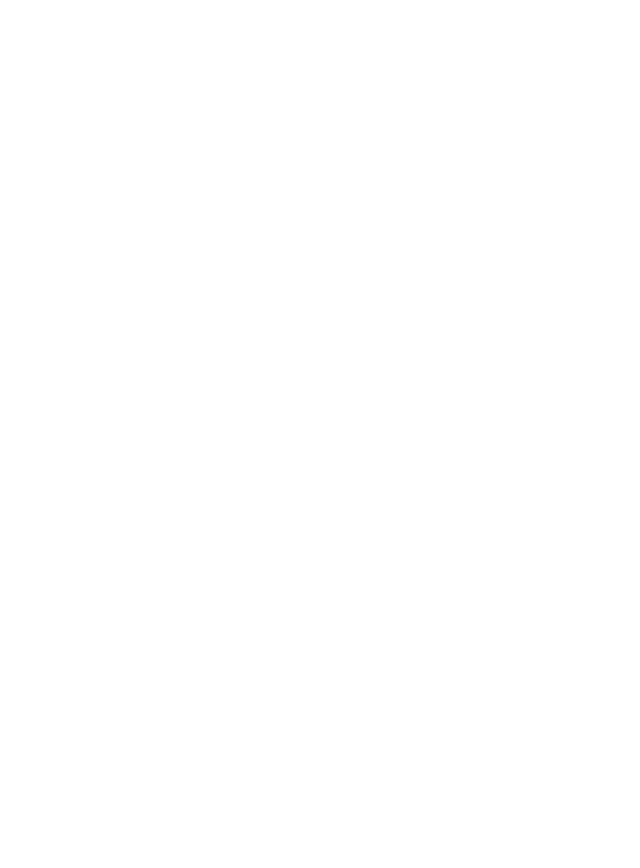
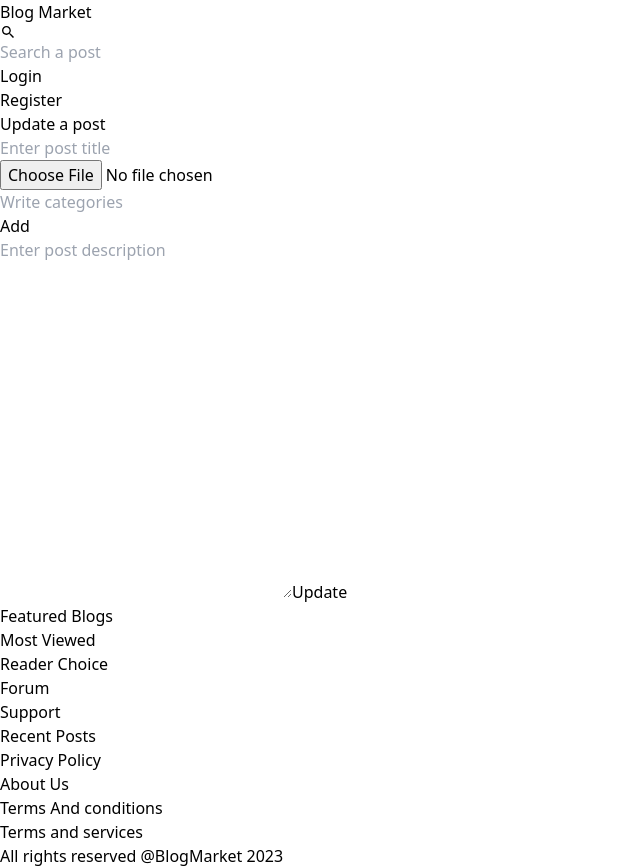
Before and after one commit to Libanad/WEB_BLOG_MARKET, a React (Vite) app in the folder frontend/: page /edit/1 in a window 1280 px wide. Before the commit this address had no page. Shown: the whole page, without its empty margins (0-640 px from the left). Before the commit the page ends 800 px from the top, so only its background shows below. Built offline with nearby package versions, Linux system fonts and the light colour scheme.

Commit message:
Added something in pages and components

```diff
--- a/frontend/src/App.jsx
+++ b/frontend/src/App.jsx
@@ -4,6 +4,8 @@
 import Register from "./pages/Register"
 import PostDetails from './pages/PostDetails'
 import CreatePost from './pages/CreatePost'
+import EditPost from './pages/EditPost'
+import ProfilePage from './pages/ProfilePage'
 
 
 const App = () => {
@@ -16,6 +18,8 @@
       <Route exact path="/register" element={<Register/>}/>
       <Route exact path="/write" element={<CreatePost/>}/>
       <Route exact path="/posts/post/:id" element={<PostDetails/>}/>
+      <Route exact path="/edit/:id" element={<EditPost/>}/>
+      <Route exact path="/profile/:id" element={<ProfilePage/>}/>
 
 
 
--- /dev/null
+++ b/frontend/src/components/Comment.jsx
@@ -0,0 +1,24 @@
+import { BiEdit } from "react-icons/bi"
+import { MdDelete } from "react-icons/md"
+
+
+const Comment = () => {
+  return (
+    <div className="px-2 py-2 bg-gray-300 rounded-2xl my-3">
+            <div className="flex items-center justify-between">
+              <h3 className="font-bold text-gray-600">@libanadr</h3>
+              <div className="flex justify-center items-center space-x-4">
+                <p className="text-gray-500 text-sm">16/06/2023</p>
+                <p className="text-gray-500 text-sm">16:45</p>
+                <div className="flex items-center justify-end space-x-2">
+                 <p className="mr-2"><BiEdit /></p>
+                 <p><MdDelete /></p>
+                </div>
+              </div>
+            </div>
+            <p className="px-4 mt-2">Nice Informatiom!!</p>
+          </div>
+  )
+}
+
+export default Comment
--- a/frontend/src/components/Navbar.jsx
+++ b/frontend/src/components/Navbar.jsx
@@ -1,5 +1,5 @@
-import { Link } from "react-router-dom"
 import { IoMdSearch } from "react-icons/io";
+import { Link } from "react-router-dom";
 
 const Navbar = () => {
     const user=false
@@ -18,5 +18,4 @@
     </div>
   )
 }
-
 export default Navbar
--- /dev/null
+++ b/frontend/src/components/ProfilePosts.jsx
@@ -0,0 +1,28 @@
+
+
+const ProfilePosts = () => {
+  return (
+    <div className="w-full flex mt-8 space-x-4">
+      {/* left */ }
+      <div className="w-[30%] h-[200px] flex justify-center items-center">
+        <img src="https://img.freepik.com/free-photo/ai-technology-microchip-background-digital-transformation-concept_53876-124669.jpg?t=st=1715509344~exp=1715512944~hmac=0eea5b7738b6e3077e46e84358740873135dff6aed51c59a671084fdeebee400&w=1060" alt="" className="h-full w-full object-cover" />
+      </div>
+      {/* right */ }
+      <div className="flex flex-col w-[70%]">
+        <h1 className="text-xl font-bold md:mb-2 ab-1 md:text-2xl">
+          10 uses of Artificial Intelligence in Day to Day Life
+        </h1>
+        <div className="flex mb-2 text-sm font-semibold text-grey-500 items-center justify-between md:mb-4">
+          <p>@libanadr</p>
+          <div className="flex space-x-2">
+            <p>16/06/2024</p>
+            <p>16:45</p>
+          </div>
+        </div>
+        <p className="text-sm md:text-lg">Artificial Intelligence (AI) is developing and advancing right before our very eyes. It has aggressively integrated into our society as it contributes heavily to a plethora of fields such as medical, legal, military, and government. Although AI is used universally as a resource and tool, it is less certain how advanced and dependable it will become. Likewise, society is still determining the implications it will have on the global dynamic.</p>
+      </div>
+    </div>
+  )
+}
+
+export default ProfilePosts
--- /dev/null
+++ b/frontend/src/pages/EditPost.jsx
@@ -0,0 +1,65 @@
+import { useState } from "react";
+import { ImCross } from 'react-icons/im';
+import Footer from "../components/Footer";
+import Navbar from "../components/Navbar";
+
+
+const EditPost = () => {
+    const [cat, setCat] = useState("");
+    const [cats, setCats] = useState([]);
+
+    const deleteCategory = (index) => {
+        const updatedCats = [...cats];
+        updatedCats.splice(index, 1);
+        setCats(updatedCats);
+    }
+
+    const addCategory = () => {
+        const updatedCats = [...cats];
+        updatedCats.push(cat);
+        setCats(updatedCats);
+        setCat(""); // Reset input field after adding category
+    }
+  return (
+    <div>
+            <Navbar />
+            <div className='px-6 md:px-[200px] mt-8'>
+                <h1 className='font-bold md:text-2xl text-xl mt-8'>Update a post</h1>
+                <form className='w-full flex-col space-y-4 md:space-y-8'>
+                    <input type='text' placeholder='Enter post title' className='px-4 py-2 outline-none' />
+                    <div>
+                        <input type='file' className='px-6 py-2' />
+                    </div>
+                    <div className='flex flex-col'>
+                        <div className='flex items-center space-x-4 md:space-x-8'>
+                            <input
+                                value={cat}
+                                onChange={(e) => setCat(e.target.value)}
+                                className='px-4 py-2 outline-none'
+                                placeholder="Write categories"
+                                type='text'
+                            />
+                            <div onClick={addCategory} className='bg-black text-white px-4 py-2 font-semibold cursor-pointer'>Add</div>
+                        </div>
+                        {/* Categories */}
+                        <div className='flex mt-3'>
+                            {cats.map((c, i) => (
+                                <div key={i} className='flex flex-wrap'>
+                                    <div className='flex justify-center items-center space-x-2 bg-gray-200 px-2 py-1 rounded-md mr-2 mb-2'>
+                                        <p>{c}</p>
+                                        <p onClick={() => deleteCategory(i)} className='text-white bg-black rounded-full cursor-pointer p-1 text-sm'><ImCross /></p>
+                                    </div>
+                                </div>
+                            ))}
+                        </div>
+                    </div>
+                    <textarea rows={15} cols={30} className='px-4 py-2 outline-none' placeholder='Enter post description' />
+                    <button className='bg-black w-full md:w-[20%] mx-auto text-white font-semibold px-4 py-2 md:text-xl text-lg'>Update</button>
+                </form>
+            </div>
+            <Footer />
+        </div>
+  )
+}
+
+export default EditPost
--- a/frontend/src/pages/Login.jsx
+++ b/frontend/src/pages/Login.jsx
@@ -1,5 +1,6 @@
 import { useState } from "react"
 import { Link } from "react-router-dom"
+import Footer from "../components/Footer"
 
 
 const Login = () => {
@@ -42,6 +43,7 @@
         </div>
 
     </div>
+    <Footer/>
     </>
   )
 }
--- /dev/null
+++ b/frontend/src/pages/ProfilePage.jsx
@@ -0,0 +1,40 @@
+import Footer from "../components/Footer"
+import Navbar from "../components/Navbar"
+import ProfilePosts from "../components/ProfilePosts"
+
+
+const ProfilePage = () => {
+  return (
+    <div>
+      <Navbar/>
+      <div className="px-8 md:px-[200px] mt-8 flex md:flex-row flex-col-reverse md:items-start">
+        <div className="flex flex-col md:w-[70%] w-full">
+            <h1 className="text-xl font-bold mb-4">Your Posts:</h1>
+            <ProfilePosts/>
+            <ProfilePosts/>
+            <ProfilePosts/>
+            <ProfilePosts/>
+        </div>
+        <div className="md:sticky md:top-16 flex justify-start item-start md:justify-end md:w-[30%] w-full md:items-end items-start">
+            <div className="flex flex-col space-y-4 items-start">
+            <h1 className="text-xl font-bold mb-4">Profile</h1>
+            <input className="outline-none px-4 py-2 text-gray-500" placeholder="Your Username" type="text"/>
+            <input  className="outline-none px-4 py-2 text-gray-500" placeholder="Your Email" type="Email"/>
+            <input className="outline-none px-4 py-2 text-gray-500" placeholder="Your Username" type="password"/>
+            <div className="flex items-center space-x-4 mt-8">
+                <button className="text-white font-semibold bg-black px-4 py-2 hover:text-black hover:bg-gray-400">Update</button>
+                <button className="text-white font-semibold bg-black px-4 py-2 hover:text-black hover:bg-gray-400">Delete</button>
+
+            </div>
+
+            </div>
+
+
+        </div>
+      </div>
+      <Footer/>
+    </div>
+  )
+}
+
+export default ProfilePage
--- a/frontend/src/pages/Register.jsx
+++ b/frontend/src/pages/Register.jsx
@@ -1,5 +1,6 @@
 import React from 'react'
 import { Link } from 'react-router-dom'
+import Footer from '../components/Footer'
 
 const Register = () => {
   return (
@@ -27,6 +28,7 @@
         </div>
 
 </div>
+<Footer/>
     </>
 
   )
```
Also changed, not shown: frontend/src/components/Loader.jsx (added, +14 -0 lines), frontend/src/pages/PostDetails.jsx (+4 -29 lines).
